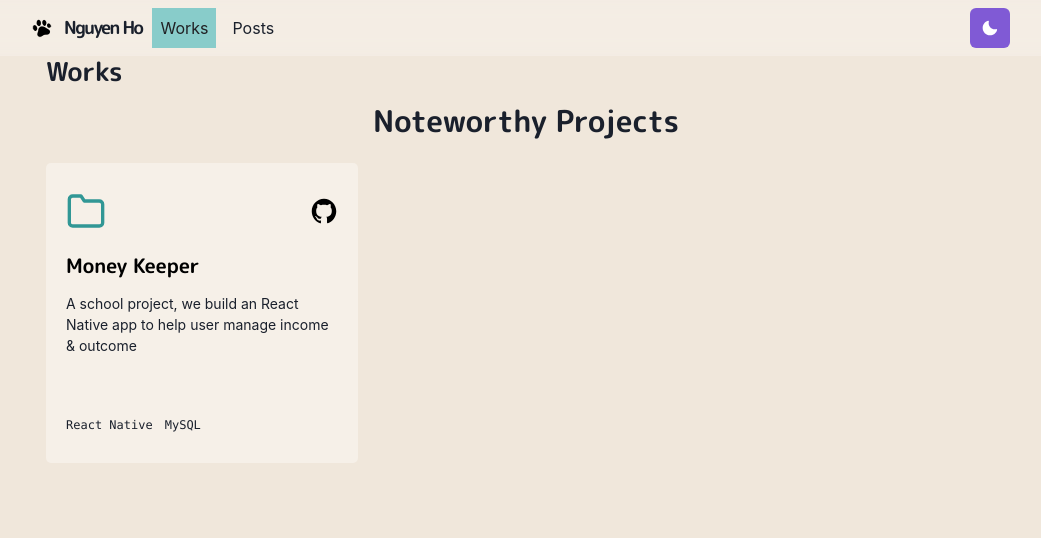
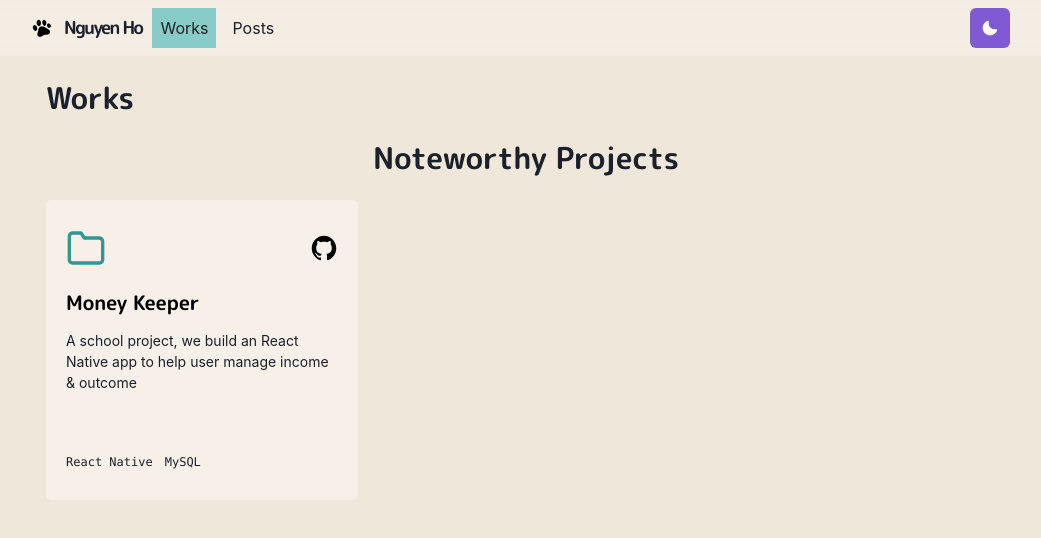
Before and after one commit to nguyen315/portfolio, a Next.js app: page /works in a window 1280 px wide. Shown: the top 538 px of the page, without its empty margins (114-1155 px from the left). Built offline with nearby package versions, Linux system fonts and the light colour scheme.

Commit message:
Update style of page works and post

```diff
--- a/pages/posts.js
+++ b/pages/posts.js
@@ -5,7 +5,7 @@ const Posts = () => {
   return (
     <Layout>
       <Container maxW="container.lg">
-        <Heading as="h3" fontSize={20} mb={4}>
+        <Heading as="h3" fontSize={20} my={6}>
           Posts
         </Heading>
       </Container>
--- a/pages/works.js
+++ b/pages/works.js
@@ -6,7 +6,7 @@ const Works = () => {
   return (
     <Layout title="Works">
       <Container maxW="container.lg">
-        <Heading as="h3" fontSize="26" mb={4}>
+        <Heading as="h3" size="lg" my={6}>
           Works
         </Heading>
         <Projects />
```
